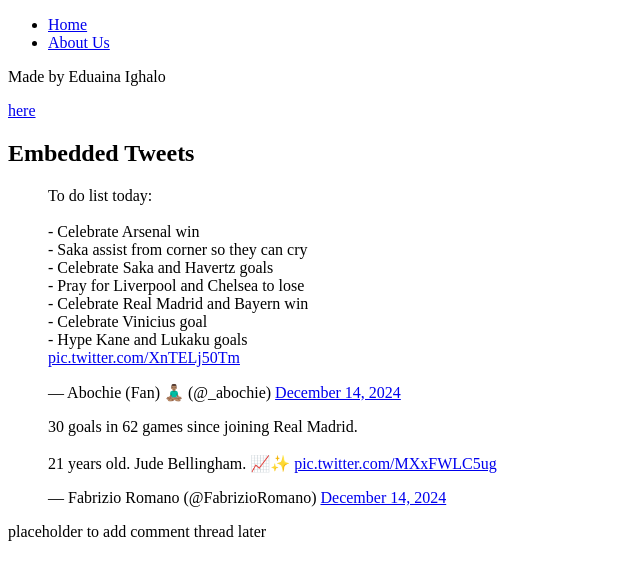
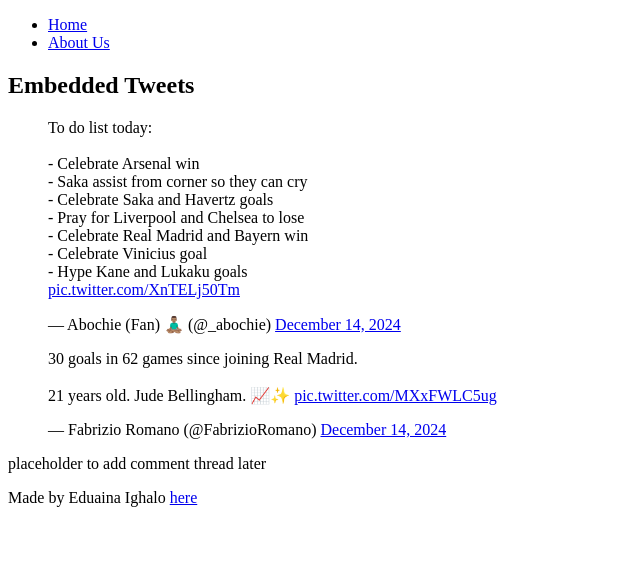
Before and after one commit to Breedua/My_First_Portfolio, a plain HTML site: page html_basic/tweets.html in a window 1280 px wide. Shown: the whole page, without its empty margins (0-640 px from the left). Drawn offline with Linux system fonts and the light colour scheme.

Commit message:
yet again

```diff
--- a/html_basic/tweets.html
+++ b/html_basic/tweets.html
@@ -12,10 +12,6 @@
           <li><a href="tweets.html">About Us</a></li>
         </ul>
     </header>
-    <footer>
-        <p>Made by Eduaina Ighalo</p>
-        <a href="tweets.html" target="_blank">here</a>
-     </footer>
     <main>
        <article>
         <h1>Embedded Tweets </h1>
@@ -32,5 +28,8 @@
             <p>placeholder to add comment thread later</p>
         </aside>
     </main>
+    <footer>
+       <p>Made by Eduaina Ighalo <a href="tweets.html" target="_blank">here</a></p>
+    </footer>
  </body>
  </html>
```
Also changed, not shown: html_basic/index.html (+3 -4 lines).
